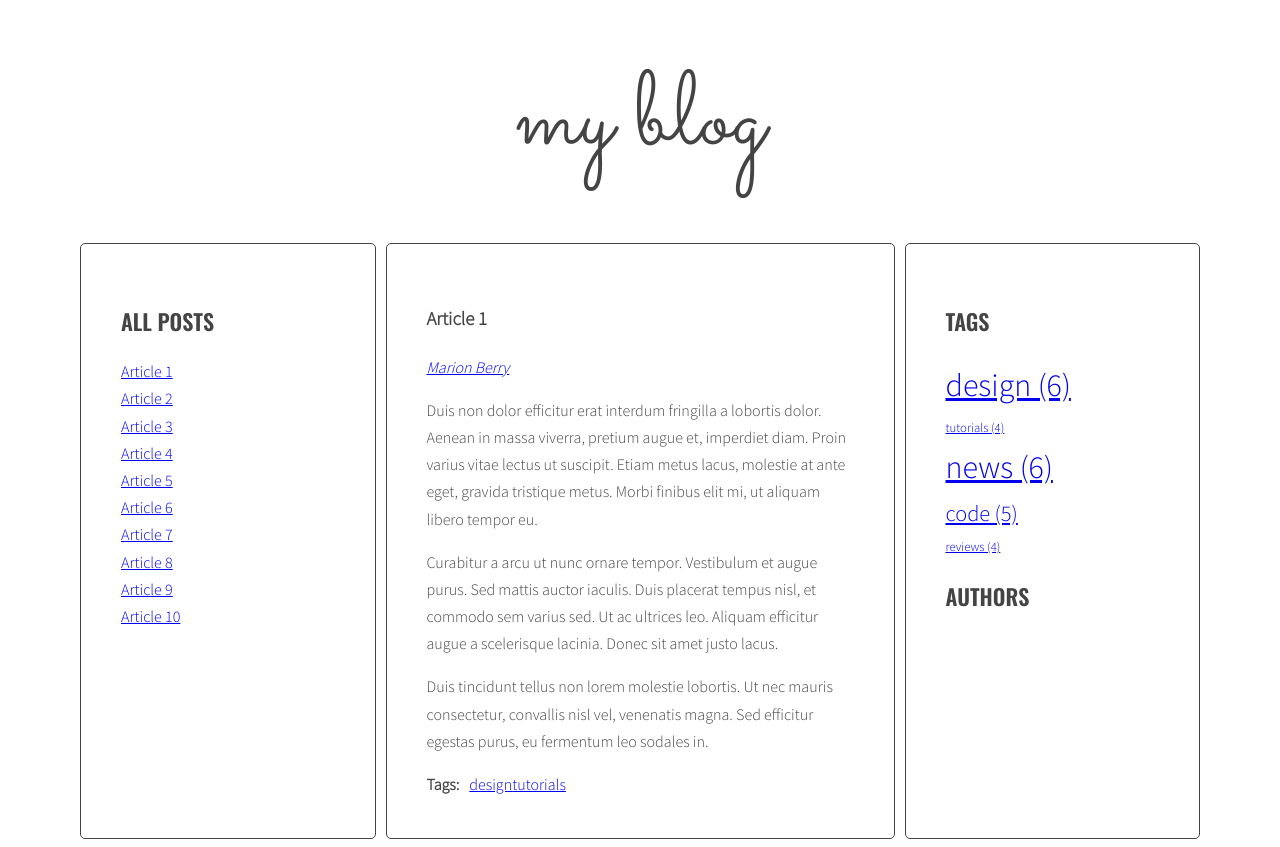
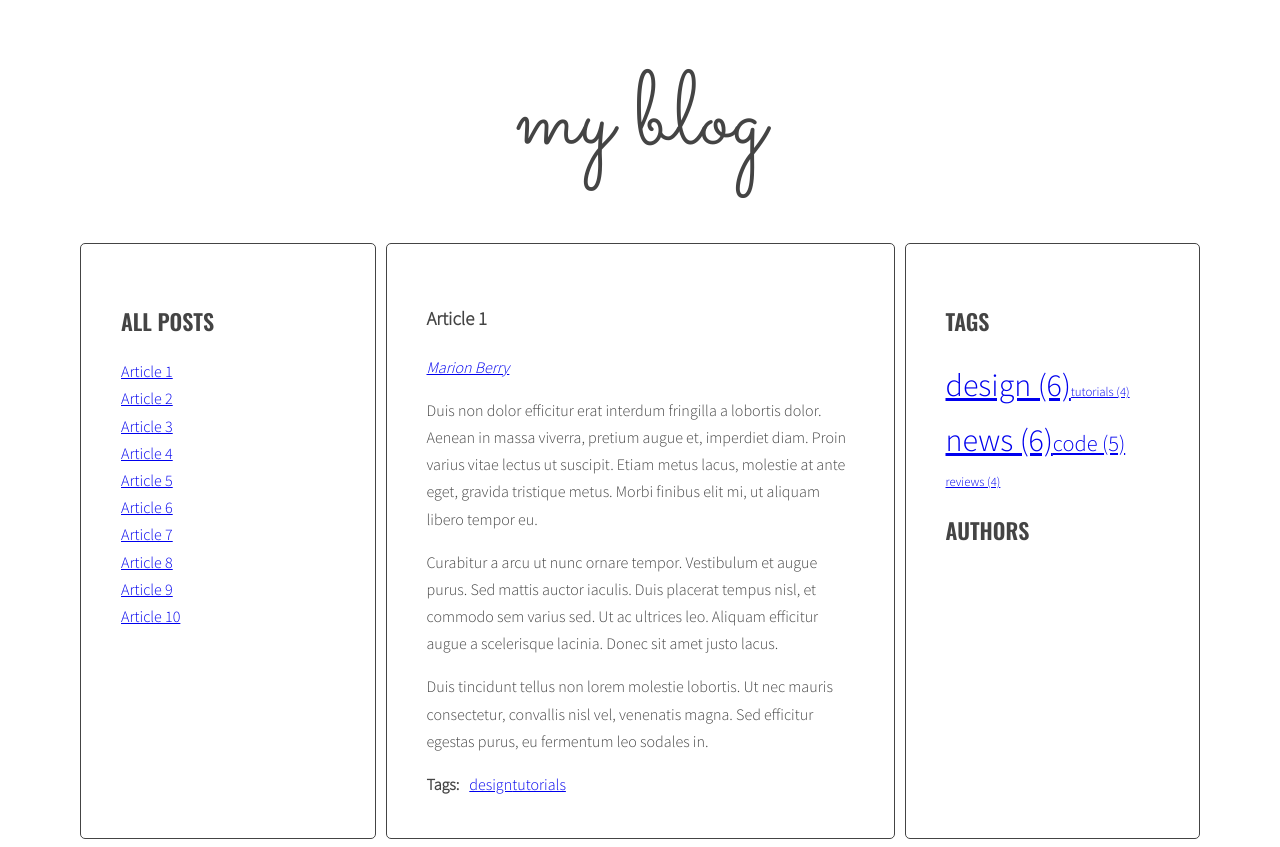
Before and after one commit to KevinKaluzny/javascript-blog, a website: page index.html in a window 1280 px wide. Drawn offline with nearby package versions, Linux system fonts and the light colour scheme.

Commit message:
Make tags inline

```diff
--- a/sass/style.scss
+++ b/sass/style.scss
@@ -121,6 +121,14 @@ body {
 
 /* Tag */
 
+.list.tags {
+  display: inline-block;
+}
+
+.list.tags li {
+  display: inline-block;
+}
+
 .tag-size-1 {
   font-size: 80%;
 }
```
Also changed, not shown: css/style.css, 1 other file.
